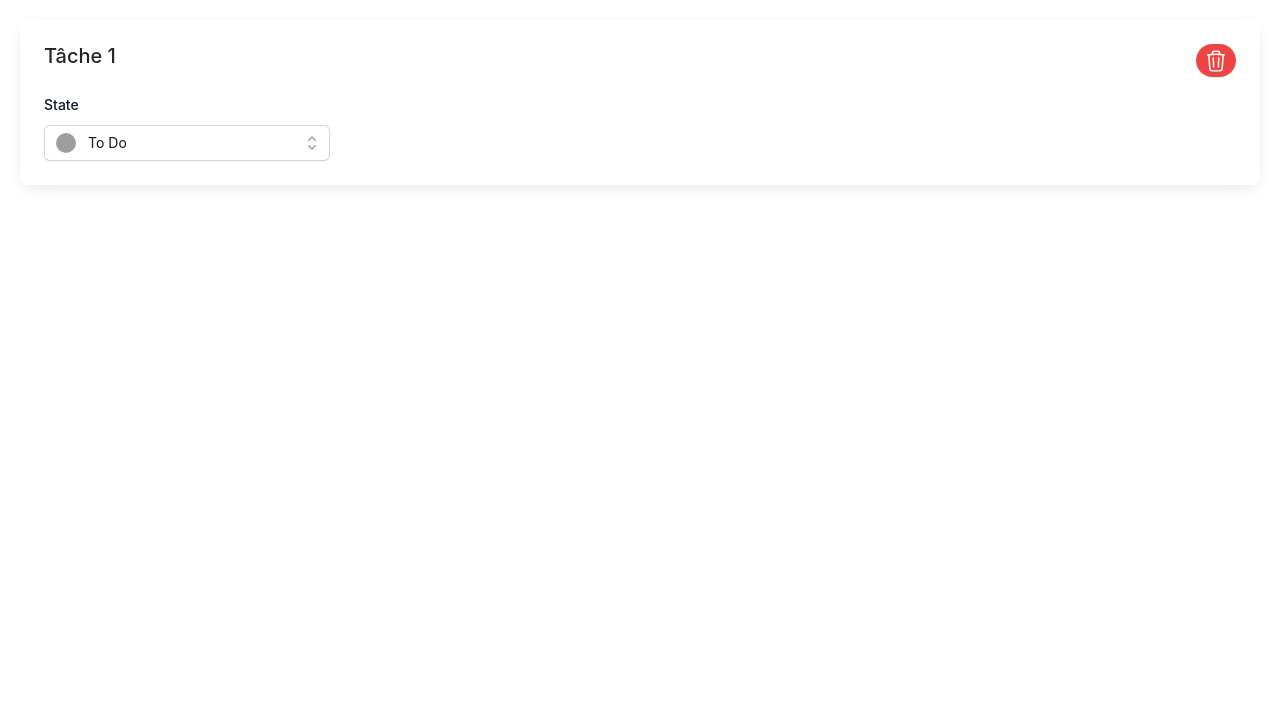
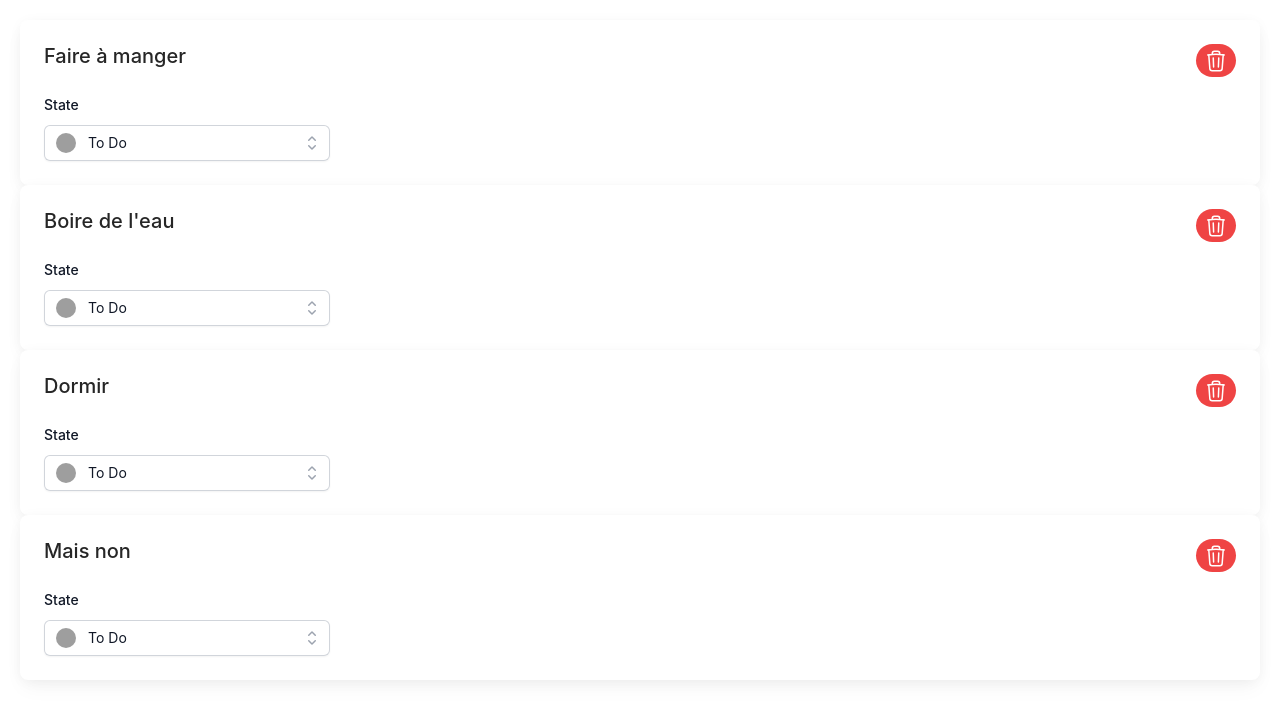
Before and after one commit to N0ku/ts-todo-list, a Vue app: page /detail/1 in a window 1280 px wide. Shown: the top 720 px of the page. Built offline with nearby package versions, Linux system fonts and the light colour scheme; grey boxes are pictures that could not be loaded.

Commit message:
detail vue css component

```diff
--- a/index.html
+++ b/index.html
@@ -4,7 +4,7 @@
     <meta charset="UTF-8">
     <link rel="icon" href="/favicon.ico">
     <meta name="viewport" content="width=device-width, initial-scale=1.0">
-    <title>Vite App</title>
+    <title>To Do List</title>
   </head>
   <body>
     <div id="app"></div>
--- a/src/components/Item.vue
+++ b/src/components/Item.vue
@@ -1,5 +1,5 @@
 <script setup lang="ts">
-let label: string = "Tâche 1";
+const props = defineProps(['task']);
 import SelectState from "./SelectState.vue";
 import DeleteIcon from "./icons/IconDelete.vue";
 </script>
@@ -11,9 +11,9 @@ import DeleteIcon from "./icons/IconDelete.vue";
     <div class="grid grid-cols-4 gap-4">
       <div class="col-span-2">
         <h5
-          class="cols-start-1 col-span-4 mb-2 text-xl font-medium leading-tight text-neutral-800 dark:text-neutral-50"
+          class="cols-start-1 col-span-4 mb-2 text-xl font-medium leading-tight text-neutral-800 dark:text-neutral-50" v-bind:title="task.title"
         >
-          {{ label }}
+          {{ props.task.label }}
         </h5>
       </div>
 
--- /dev/null
+++ b/src/components/ListItem.vue
@@ -0,0 +1,36 @@
+<template>
+  <ul class="task-list">
+    <li class="task-list-item" v-for="task in tasks">
+      <Item :task="task" />
+      <span class="delete-btn" title="Delete Task"></span>
+    </li>
+  </ul>
+</template>
+<script setup lang="ts">
+import Item from "./Item.vue";
+const tasks = [
+  {
+    id: 1,
+    label: "Faire à manger ",
+    avatar:
+      "https://encrypted-tbn0.gstatic.com/images?q=tbn:ANd9GcQnupI1_9vYSqAuC-5JYP6SjegeRIbenJbi2NMClOkB&s",
+  },
+  {
+    id: 2,
+    label: "Boire de l'eau",
+    avatar:
+      "https://www.photo-denfert.com/upload/image/fond-papier-orange-tangerine---152-bd-p-image-51750-grande.jpg",
+  },
+  {
+    id: 3,
+    label: "Dormir",
+    avatar:
+      "https://img.freepik.com/photos-premium/resume-fond-rouge-decoration-noel-valentines-studio-piece-modele-web-rapport-affaires-couleur-gradient-cercle-lisse_1258-681.jpg",
+  },
+  {
+    id: 4,
+    label: "Mais non ",
+    avatar: "https://www.level.fr/wp-content/uploads/2021/01/fond-vert.jpg",
+  },
+];
+</script>
--- a/src/views/ToDoListDetailsView.vue
+++ b/src/views/ToDoListDetailsView.vue
@@ -1,18 +1,10 @@
+
 <script setup lang="ts">
-import Item from "../components/Item.vue";
+import ListItem from "@/components/ListItem.vue";
 </script>
+
 <template>
-  <div class="list">
-    <Item />
+  <div>
+    <ListItem />
   </div>
 </template>
-
-<style>
-@media (min-width: 1024px) {
-  .about {
-    min-height: 100vh;
-    display: flex;
-    align-items: center;
-  }
-}
-</style>
```
